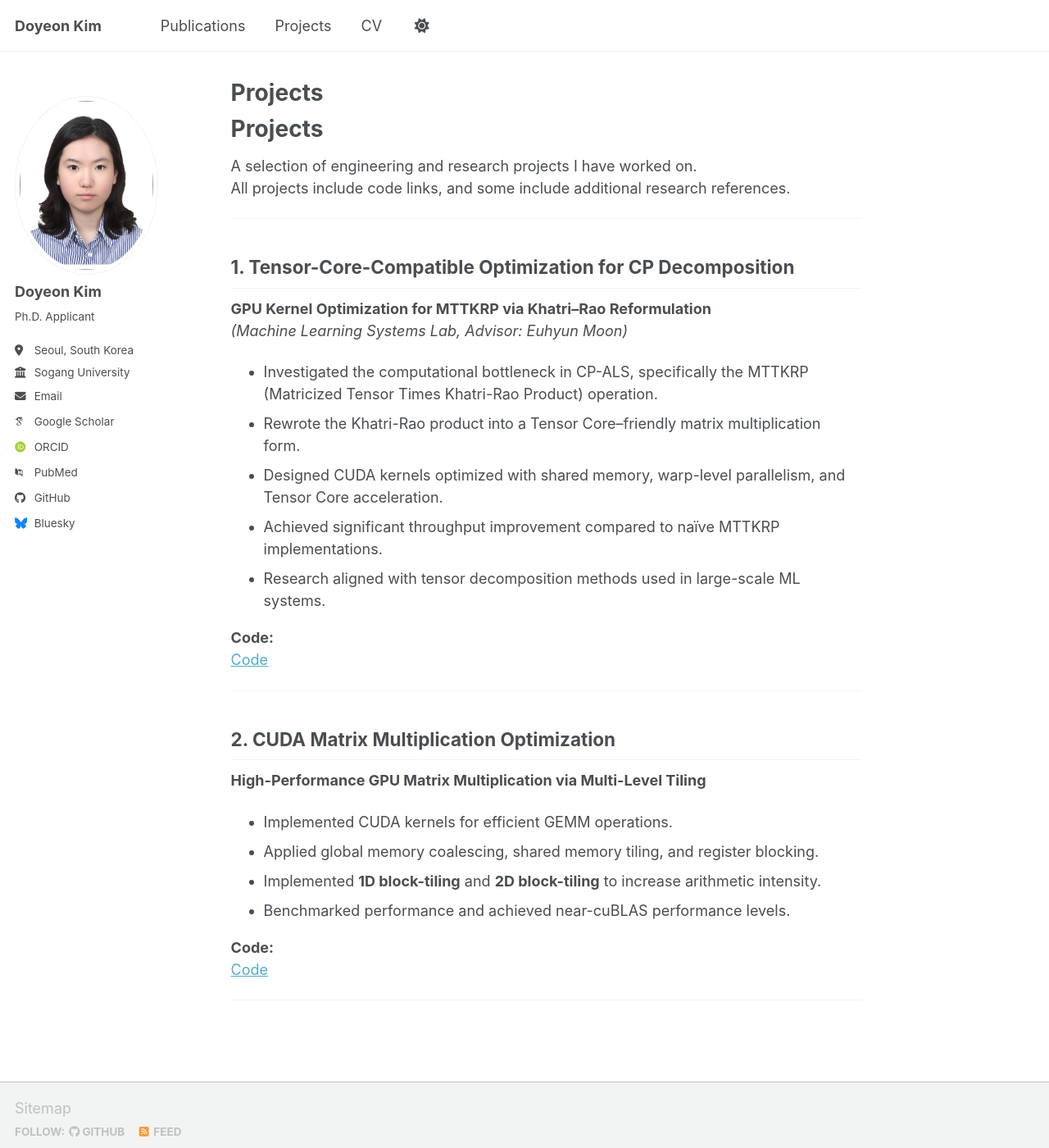
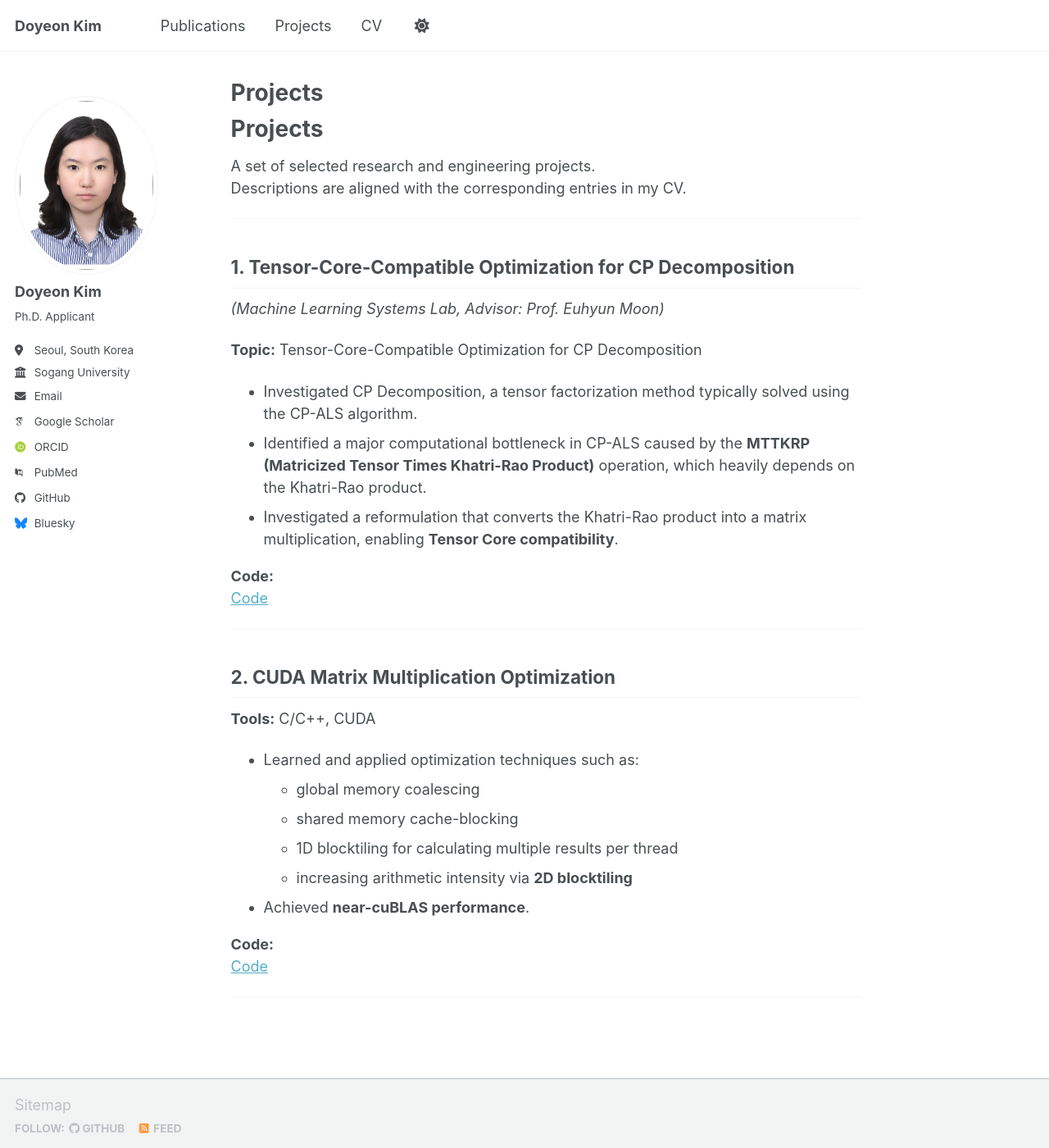
Before and after one commit to jshine0914/jshine0914.github.io, a Jekyll site: the page built from _pages/projects.md, in a window 1280 px wide and 1400 px high. Shown: the whole window at 82% size. Built offline with Jekyll 4.4.1, drawn with Linux system fonts in a browser that asks for light colours; some web fonts are replaced; a script bundle is joined from its source files by our own code; library files that are not in the unit come from our copies.

Commit message:
Update projects.md

```diff
--- a/_pages/projects.md
+++ b/_pages/projects.md
@@ -7,20 +7,19 @@ author_profile: true
 
 # Projects
 
-A selection of engineering and research projects I have worked on.
-All projects include code links, and some include additional research references.
+A set of selected research and engineering projects.
+Descriptions are aligned with the corresponding entries in my CV.
 
 ---
 
 ## 1. Tensor-Core-Compatible Optimization for CP Decomposition
-**GPU Kernel Optimization for MTTKRP via Khatri–Rao Reformulation**
-*(Machine Learning Systems Lab, Advisor: Euhyun Moon)*
+*(Machine Learning Systems Lab, Advisor: Prof. Euhyun Moon)*
 
-- Investigated the computational bottleneck in CP-ALS, specifically the MTTKRP (Matricized Tensor Times Khatri-Rao Product) operation.
-- Rewrote the Khatri-Rao product into a Tensor Core–friendly matrix multiplication form.
-- Designed CUDA kernels optimized with shared memory, warp-level parallelism, and Tensor Core acceleration.
-- Achieved significant throughput improvement compared to naïve MTTKRP implementations.
-- Research aligned with tensor decomposition methods used in large-scale ML systems.
+**Topic:** Tensor-Core-Compatible Optimization for CP Decomposition
+
+- Investigated CP Decomposition, a tensor factorization method typically solved using the CP-ALS algorithm.
+- Identified a major computational bottleneck in CP-ALS caused by the **MTTKRP (Matricized Tensor Times Khatri-Rao Product)** operation, which heavily depends on the Khatri-Rao product.
+- Investigated a reformulation that converts the Khatri-Rao product into a matrix multiplication, enabling **Tensor Core compatibility**.
 
 **Code:**
 [Code](https://github.com/jshine0914/MTTKRP_Practice)
@@ -28,17 +27,19 @@ All projects include code links, and some include additional research references
 ---
 
 ## 2. CUDA Matrix Multiplication Optimization
-**High-Performance GPU Matrix Multiplication via Multi-Level Tiling**
 
-- Implemented CUDA kernels for efficient GEMM operations.
-- Applied global memory coalescing, shared memory tiling, and register blocking.
-- Implemented **1D block-tiling** and **2D block-tiling** to increase arithmetic intensity.
-- Benchmarked performance and achieved near-cuBLAS performance levels.
+**Tools:** C/C++, CUDA
+
+- Learned and applied optimization techniques such as:
+  - global memory coalescing
+  - shared memory cache-blocking
+  - 1D blocktiling for calculating multiple results per thread
+  - increasing arithmetic intensity via **2D blocktiling**
+- Achieved **near-cuBLAS performance**.
 
 **Code:**
 [Code](https://github.com/jshine0914/CUDA_matmul_optimization)
 
 
 
-
 ---
```
